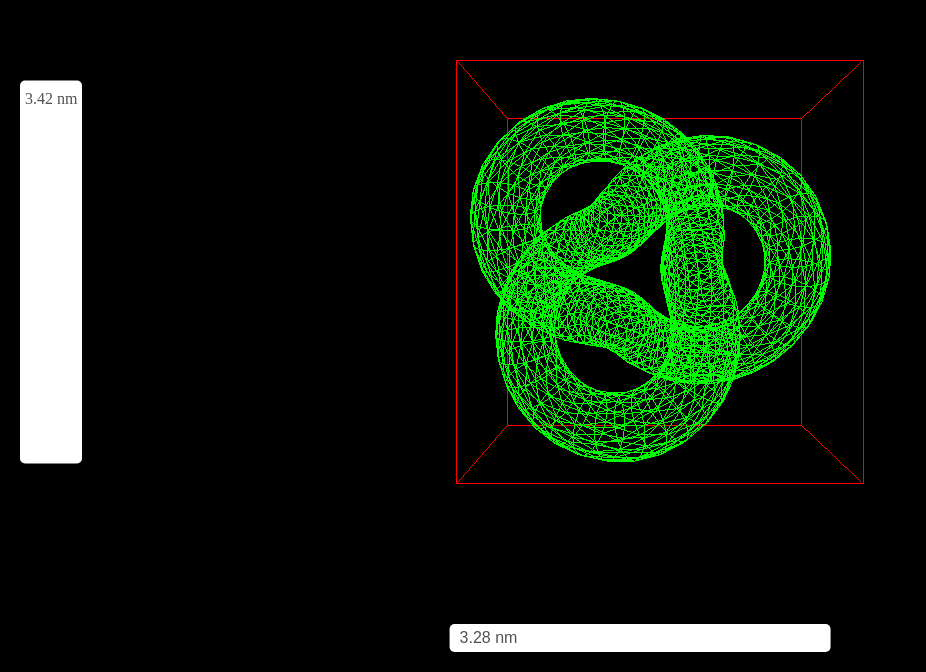
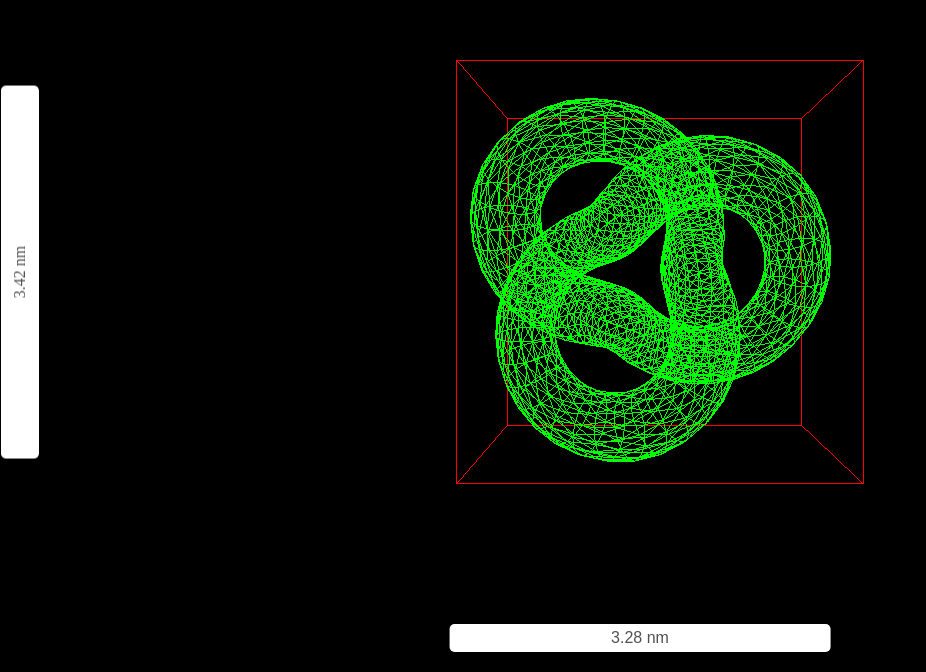
Before and after one commit to turner/sw-spike-scale-bar, a website built with Vite: page index.html in a window 1280 px wide. Shown: the part 128-800 px from the top of the page, without its empty margins (0-926 px from the left). Built offline with nearby package versions, Linux system fonts and the light colour scheme; animation ran at ten frames a second.

Commit message:
css tweaks

```diff
--- a/src/main.js
+++ b/src/main.js
@@ -73,7 +73,7 @@ function updateScaleBar(mesh) {
 
     // vertical scale bar
     const verticalScaleBar = document.getElementById('vertical-scale-bar');
-    verticalScaleBar.style.height = `${hs}px`;
+    verticalScaleBar.style.width = `${hs}px`;
     verticalScaleBar.textContent = `${ hh.toFixed(2) } nm`;
 }
 
--- a/src/style.css
+++ b/src/style.css
@@ -13,16 +13,19 @@ body {
   padding: 5px 10px;
   border-radius: 5px;
   font-family: Arial, sans-serif;
+  text-align: center; /* Ensures the text content is centered */
 }
 
 #vertical-scale-bar {
   position: absolute;
   left: 20px;
   top: 50%;
-  transform: translateY(-50%);
+  transform: translate(-50%, -50%) rotate(-90deg); /* Adjusted for both centering and rotation */
   background: rgb(255, 255, 255);
   color: #515151;
   width: fit-content;
   padding: 10px 5px;
   border-radius: 5px;
+  text-align: center;
+  transform-origin: center; /* Rotate around the center of the element */
 }
```
